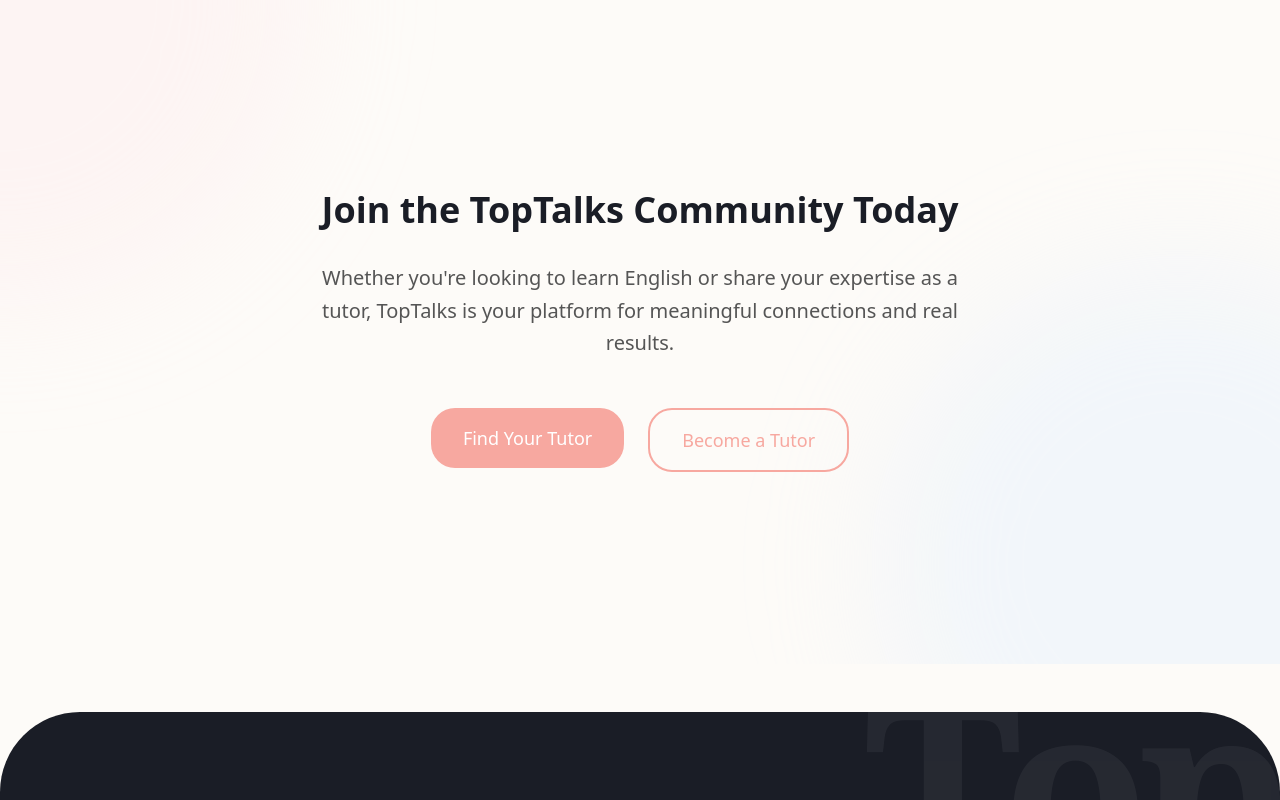
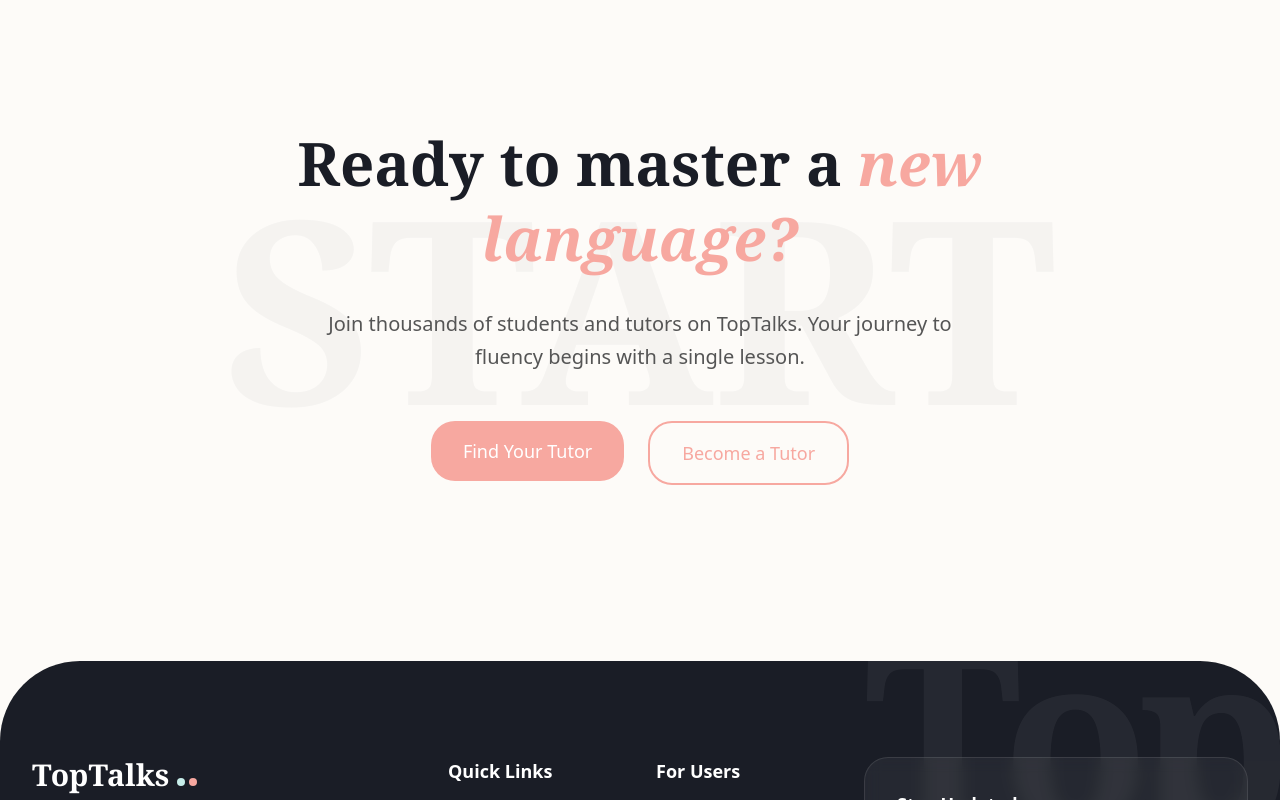
Before and after one commit to kynth65/toptalks, a React (Vite) app in the folder Frontend/: page / in a window 1280 px wide. Shown: the part 5840-6640 px from the top of the page. Built offline with nearby package versions, Linux system fonts and the light colour scheme; no server answers.

Commit message:
style(FinalCTASection): improve code formatting and consistency
- Standardize quote style to double quotes
- Improve spacing and indentation
- Clean up component structure
- Maintain existing functionality and design

```diff
--- a/Frontend/src/components/landing/FinalCTASection.tsx
+++ b/Frontend/src/components/landing/FinalCTASection.tsx
@@ -1,30 +1,36 @@
-import React from 'react';
-import { Link } from 'react-router-dom';
-import Button from '../common/Button';
+import React from "react";
+import { Link } from "react-router-dom";
+import Button from "../common/Button";
 
-// ============================================
-// FINAL CTA SECTION
-// ============================================
 const FinalCTASection: React.FC = () => {
   return (
-    <section className="py-24 md:py-36 lg:py-48 px-4 sm:px-6 lg:px-8 bg-cream relative overflow-hidden">
-      {/* Decorative Background Elements */}
-      <div className="absolute top-0 left-0 w-[600px] h-[600px] bg-rose-100/30 rounded-full blur-3xl -translate-x-1/2 -translate-y-1/2 pointer-events-none" />
-      <div className="absolute bottom-0 right-0 w-[600px] h-[600px] bg-blue-100/30 rounded-full blur-3xl translate-x-1/3 translate-y-1/3 pointer-events-none" />
+    <section className="py-32 px-4 sm:px-6 lg:px-8 bg-cream relative overflow-hidden">
+      {/* Big text watermark in background */}
+      <div className="absolute top-1/2 left-1/2 -translate-x-1/2 -translate-y-1/2 w-full text-center pointer-events-none opacity-[0.03] select-none">
+        <span className="text-[20vw] font-serif font-black text-navy leading-none">
+          START
+        </span>
+      </div>
 
       <div className="max-w-4xl mx-auto text-center relative z-10">
-        <h2 className="text-3xl md:text-4xl font-bold text-navy mb-8">
-          Join the TopTalks Community Today
+        <h2 className="text-4xl md:text-6xl font-serif font-bold text-navy mb-8 leading-tight">
+          Ready to master a{" "}
+          <span className="text-coral italic">new language?</span>
         </h2>
-        <p className="text-lg md:text-xl text-gray mb-12 max-w-2xl mx-auto leading-relaxed">
-          Whether you're looking to learn English or share your expertise as a tutor, TopTalks is your platform for meaningful connections and real results.
+        <p className="text-xl text-gray mb-12 max-w-2xl mx-auto leading-relaxed">
+          Join thousands of students and tutors on TopTalks. Your journey to
+          fluency begins with a single lesson.
         </p>
         <div className="flex flex-col sm:flex-row gap-6 justify-center">
           <Link to="/find-tutors">
-            <Button size="lg">Find Your Tutor</Button>
+            <Button size="lg" variant="primary">
+              Find Your Tutor
+            </Button>
           </Link>
           <Link to="/start-teaching">
-            <Button size="lg" variant="outline">Become a Tutor</Button>
+            <Button size="lg" variant="outline">
+              Become a Tutor
+            </Button>
           </Link>
         </div>
       </div>
```
